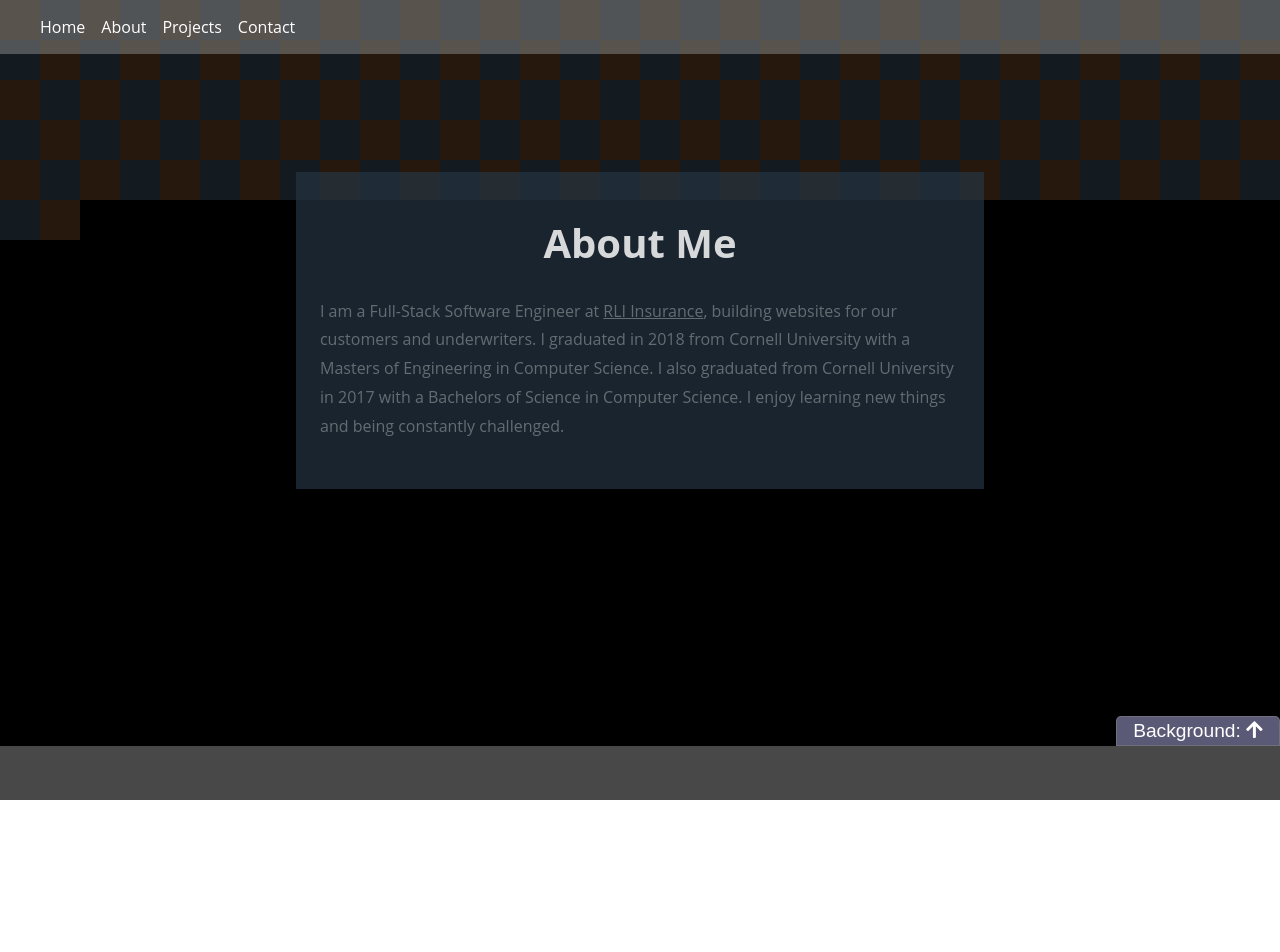
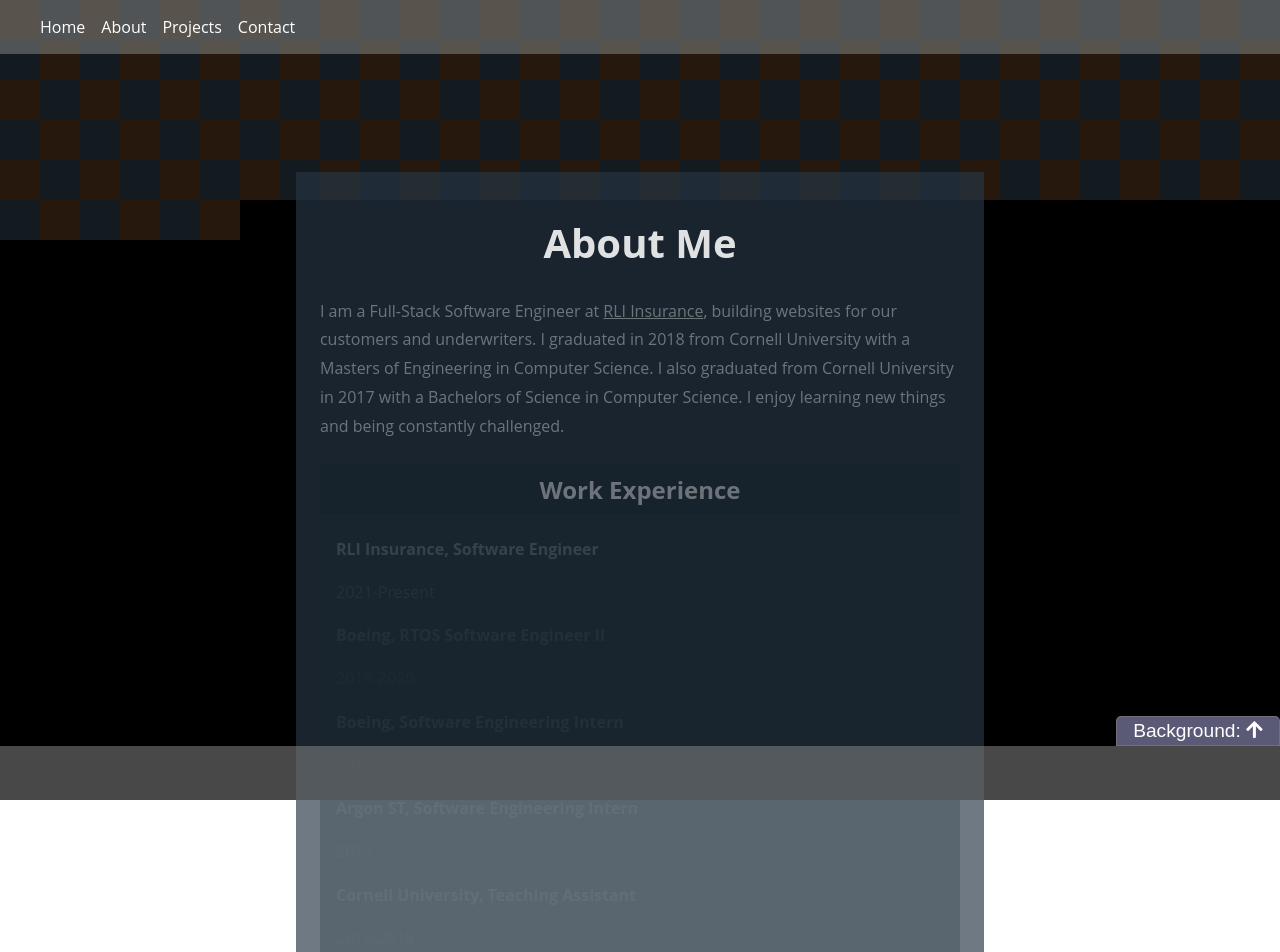
Before and after one commit to amatsumoto1/amatsumoto1.gihub.io, a React (Create React App) app: page /#/about in a window 1280 px wide. Shown: the top 952 px of the page. Before the commit the page ends 800 px from the top, so only its background shows below. Built offline with nearby package versions, Linux system fonts and the light colour scheme.

Commit message:
Added initial card component

```diff
--- /dev/null
+++ b/src/components/Card/index.scss
@@ -0,0 +1,26 @@
+@import '../../../styles/variables';
+
+$card-header-color: darken($page-content-background-color, 10%);
+$card-background-color: darken($page-content-background-color, 5%);
+
+$card-header-padding: 0.5rem;
+$card-header-font-size: 1.5rem;
+
+$card-contents-horizontal-padding: 1rem;
+$card-contents-bottom-padding: 0.5rem;
+
+.card {
+    background-color: $card-background-color;
+    color: white;
+
+    &__header {
+        background-color: $card-header-color;
+        padding: $card-header-padding;
+        font-size: $card-header-font-size;
+        text-align: center;
+    }
+
+    &__contents {
+        padding: 0 $card-contents-horizontal-padding $card-contents-bottom-padding;
+    }
+}
--- /dev/null
+++ b/src/components/Card/index.tsx
@@ -0,0 +1,22 @@
+import React from 'react';
+import './index.scss';
+
+type CardProps = {
+    title: string
+    children?: React.ReactNode
+}
+
+const Card: React.FC<CardProps> = (props: CardProps) => {
+    const { title, children } = props;
+
+    return (
+        <div className='card'>
+            <h3 className='card__header'>{title}</h3>
+            <div className='card__contents'>
+                {children}
+            </div>
+        </div>
+    )
+}
+
+export default Card;
--- a/src/pages/About/index.tsx
+++ b/src/pages/About/index.tsx
@@ -1,5 +1,6 @@
 import React from 'react';
 import PageContent from '../../components/PageContent';
+import Card from '../../components/Card';
 import './index.scss';
 
 const About : React.VFC = () => {
@@ -11,6 +12,30 @@ const About : React.VFC = () => {
                     in Computer Science. I also graduated from Cornell University in 2017 with a Bachelors of Science in Computer Science.
                     I enjoy learning new things and being constantly challenged.
                 </p>
+                <section id="work-experience">
+                    <Card title='Work Experience'>
+                        <div className='job-info'>
+                            <h4>RLI Insurance, Software Engineer</h4>
+                            <div>2021-Present</div>
+                        </div>
+                        <div className='job-info'>
+                            <h4>Boeing, RTOS Software Engineer II</h4>
+                            <div>2018-2020</div>
+                        </div>
+                        <div className='job-info'>
+                            <h4>Boeing, Software Engineering Intern</h4>
+                            <div>2016</div>
+                        </div>
+                        <div className='job-info'>
+                            <h4>Argon ST, Software Engineering Intern</h4>
+                            <div>2015</div>
+                        </div>
+                        <div className='job-info'>
+                            <h4>Cornell University, Teaching Assistant</h4>
+                            <div>2015-2018</div>
+                        </div>
+                    </Card>
+                </section>
             </PageContent>
         </div>
     );
--- a/src/pages/Home/index.tsx
+++ b/src/pages/Home/index.tsx
@@ -6,11 +6,9 @@ const Home: React.VFC = () => {
     return (
         <div className='home-page'>
             <PageContent header='Andrew Matsumoto'>
-                <div className='home-page__wrapper'>
-                    <h2 className='home-page__subheader'>
-                        <span className='home-page__subheader__text'>Passionate About Developing Smart, Customer-Oriented Solutions.</span>
-                    </h2>
-                </div>
+                <h2 className='home-page__subheader'>
+                    <span className='home-page__subheader__text'>Passionate About Developing Smart, Customer-Oriented Solutions.</span>
+                </h2>
             </PageContent>
         </div>
     )
```
